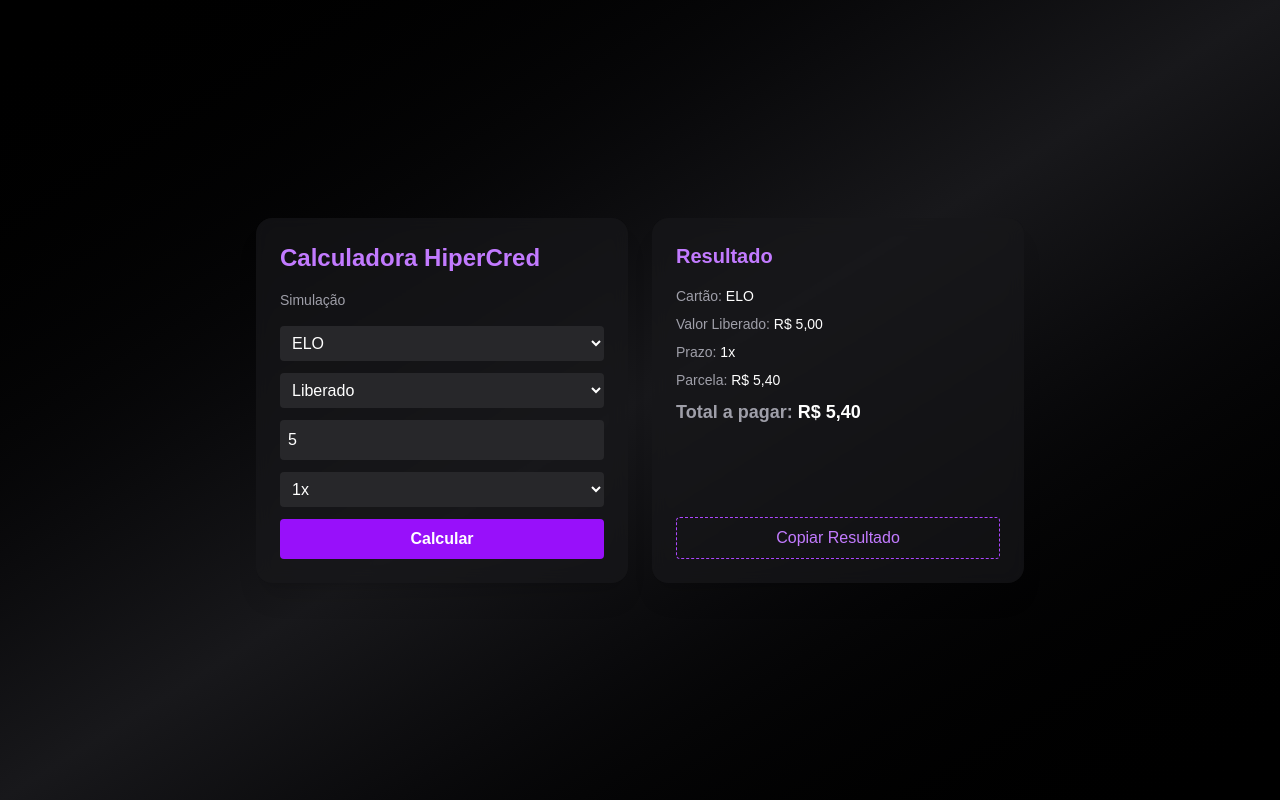
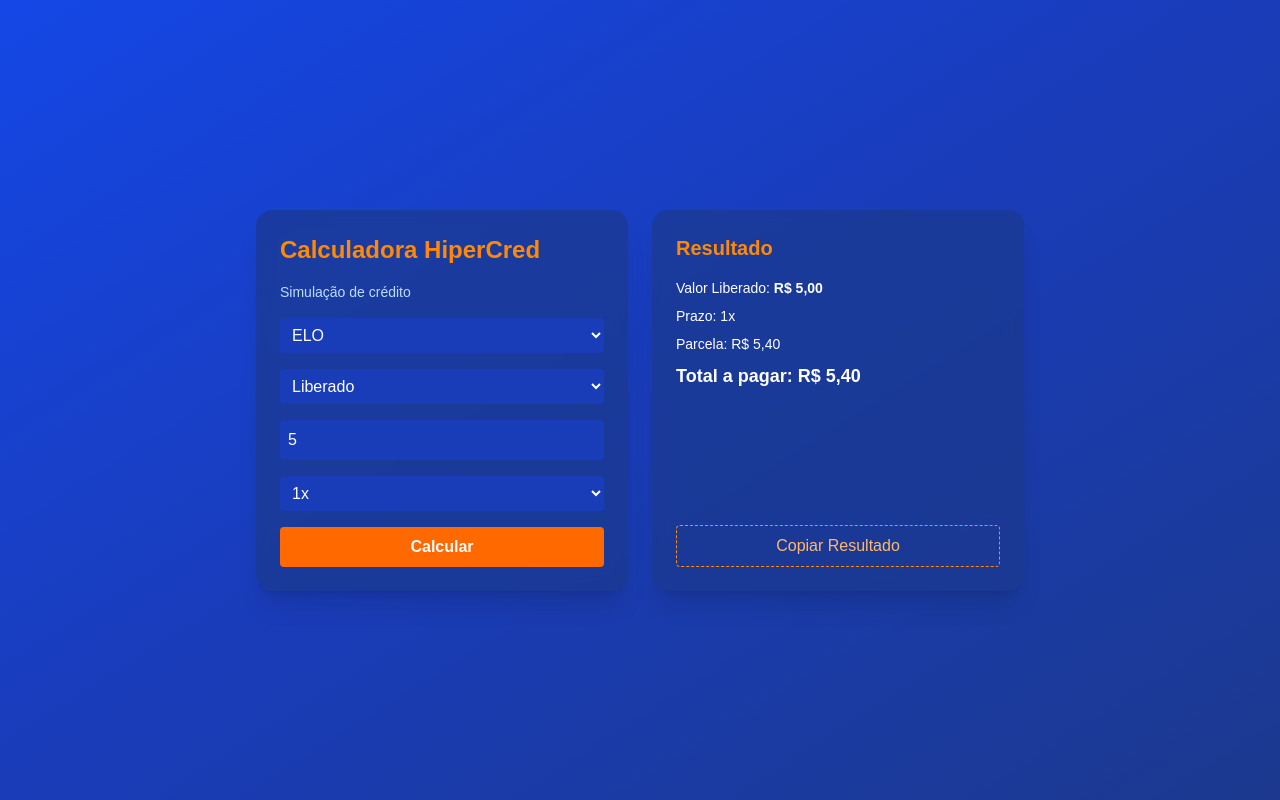
Before and after one commit to joseanttonnii/calculadora-emprestimo2, a Next.js app: page / in a window 1280 px wide. Both pictures are taken after typing "5" into the empty fields and a click on the button "Calcular". Built offline with nearby package versions, Linux system fonts and the light colour scheme.

Commit message:
Update page.tsx

```diff
--- a/app/page.tsx
+++ b/app/page.tsx
@@ -4,7 +4,10 @@
 
 // Formata números em R$
 const formatar = (v: number) =>
-  new Intl.NumberFormat("pt-BR", { minimumFractionDigits: 2, maximumFractionDigits: 2 }).format(v);
+  new Intl.NumberFormat("pt-BR", {
+    minimumFractionDigits: 2,
+    maximumFractionDigits: 2,
+  }).format(v);
 
 // Taxas de empréstimo
 const taxas = {
@@ -20,7 +23,6 @@
 
 type Tipo = keyof typeof taxas;
 type Opcao = keyof typeof taxas["tipo1"];
-type Parcelas = 0 | 1 | 2 | 3 | 4 | 5 | 6 | 7 | 8 | 9 | 10 | 11 | 12 | 13 | 14 | 15 | 16 | 17 | 18 | 19 | 20 | 21;
 
 interface Resultado {
   valorLiberado: number;
@@ -28,141 +30,114 @@
   parcela: number | null;
 }
 
-// Função de cálculo
 function calcular({ tipo, opcao, valor, parcelas }: { tipo: Tipo, opcao: Opcao, valor: number, parcelas: number }): Resultado {
-  const maxParcelas = Object.keys(taxas[tipo][opcao]).length - 1;
-  const parcelasVal = Math.min(parcelas, maxParcelas) as Parcelas;
+  const taxa = taxas[tipo][opcao][parcelas as keyof typeof taxas[Tipo][Opcao]] / 100;
 
-  const taxa = taxas[tipo][opcao][parcelasVal] / 100;
+  let valorLiberado = opcao === "liberado" ? valor : valor - valor * taxa;
+  let totalPagar = opcao === "liberado" ? valor + valor * taxa : valor;
 
-  let valorLiberado: number;
-  let totalPagar: number;
-
-  if (opcao === "liberado") {
-    valorLiberado = valor;
-    totalPagar = valor + valor * taxa;
-  } else {
-    valorLiberado = valor - valor * taxa;
-    totalPagar = valor;
-  }
-
-  const parcela = parcelasVal > 0 ? totalPagar / parcelasVal : null;
+  const parcela = parcelas > 0 ? totalPagar / parcelas : null;
 
   return { valorLiberado, totalPagar, parcela };
 }
 
-// Função para copiar texto
-function copiarTexto(texto: string) {
-  if (navigator.clipboard && window.isSecureContext) {
-    navigator.clipboard.writeText(texto).then(() => alert("Resultado copiado!")).catch(() => fallbackCopy(texto));
-  } else {
-    fallbackCopy(texto);
-  }
-}
-
-function fallbackCopy(texto: string) {
-  const textarea = document.createElement("textarea");
-  textarea.value = texto;
-  textarea.style.position = "fixed";
-  textarea.style.opacity = "0";
-  document.body.appendChild(textarea);
-  textarea.focus();
-  textarea.select();
-  try { document.execCommand("copy"); alert("Resultado copiado!"); }
-  catch { alert("Não foi possível copiar o resultado."); }
-  document.body.removeChild(textarea);
-}
-
-// Componente principal
 export default function Calculadora() {
   const [tipo, setTipo] = useState<Tipo>("tipo1");
   const [opcao, setOpcao] = useState<Opcao>("liberado");
-  const [valor, setValor] = useState<string>("");
-  const [parcelas, setParcelas] = useState<number>(1);
+  const [valor, setValor] = useState("");
+  const [parcelas, setParcelas] = useState(1);
   const [res, setRes] = useState<Resultado | null>(null);
 
   const handleCalcular = () => {
-    const numValor = Number(valor);
-    if (isNaN(numValor) || numValor <= 0) { alert("Digite um valor válido"); return; }
-    setRes(calcular({ tipo, opcao, valor: numValor, parcelas }));
+    const num = Number(valor);
+    if (!num || num <= 0) return alert("Digite um valor válido");
+    setRes(calcular({ tipo, opcao, valor: num, parcelas }));
   };
 
   const handleCopiar = () => {
     if (!res) return;
 
-    const tipoCartao = tipo === "tipo1" ? "ELO" : "VISA/Master";
+    const cartao = tipo === "tipo1" ? "ELO" : "VISA/Master";
 
     const texto = `
 =====HiperCred=====
 
-Cartão: ${tipoCartao}
+Cartão: ${cartao}
 Valor Liberado: R$ ${formatar(res.valorLiberado)}
-Prazo: ${parcelas > 0 ? `${parcelas}x` : '-'}
-Parcela: R$ ${res.parcela !== null ? formatar(res.parcela) : '-'}
+Prazo: ${parcelas}x
+Parcela: R$ ${res.parcela ? formatar(res.parcela) : "-"}
 Total a pagar: R$ ${formatar(res.totalPagar)}
-    `;
-    copiarTexto(texto.trim());
+    `.trim();
+
+    navigator.clipboard.writeText(texto);
+    alert("Resultado copiado!");
   };
 
-  const tipoCartaoDisplay = tipo === "tipo1" ? "ELO" : "VISA/Master";
-
   return (
-    <div className="min-h-screen bg-gradient-to-br from-black via-zinc-900 to-black text-white flex items-center justify-center p-6">
+    <div className="min-h-screen bg-gradient-to-br from-blue-700 via-blue-800 to-blue-900 flex items-center justify-center p-6 text-white">
       <div className="w-full max-w-3xl grid md:grid-cols-2 gap-6">
 
-        {/* Painel Entrada */}
-        <div className="bg-zinc-900/70 backdrop-blur rounded-2xl p-6 space-y-4 shadow-xl">
-          <h1 className="text-2xl font-bold text-purple-400">Calculadora HiperCred</h1>
-          <p className="text-sm text-zinc-400">Simulação</p>
+        {/* Entrada */}
+        <div className="bg-blue-900/70 backdrop-blur rounded-2xl p-6 space-y-4 shadow-xl">
+          <h1 className="text-2xl font-bold text-orange-400">Calculadora HiperCred</h1>
+          <p className="text-sm text-blue-200">Simulação de crédito</p>
 
-          <div className="space-y-3">
-            <select className="w-full p-2 rounded bg-zinc-800" value={tipo} onChange={e => setTipo(e.target.value as Tipo)}>
+          <select className="w-full p-2 rounded bg-blue-800" value={tipo} onChange={e => setTipo(e.target.value as Tipo)}>
             <option value="tipo1">ELO</option>
-              <option value="tipo2">VISA/Master</option>
+            <option value="tipo2">VISA / Master</option>
           </select>
 
-            <select className="w-full p-2 rounded bg-zinc-800" value={opcao} onChange={e => setOpcao(e.target.value as Opcao)}>
+          <select className="w-full p-2 rounded bg-blue-800" value={opcao} onChange={e => setOpcao(e.target.value as Opcao)}>
             <option value="liberado">Liberado</option>
             <option value="limite">Limite</option>
           </select>
 
           <input
             type="number"
-              className="w-full p-2 rounded bg-zinc-800"
+            className="w-full p-2 rounded bg-blue-800"
+            placeholder="Valor"
             value={valor}
             onChange={e => setValor(e.target.value)}
-              placeholder="Valor do empréstimo"
           />
 
-            <select className="w-full p-2 rounded bg-zinc-800" value={parcelas} onChange={e => setParcelas(Number(e.target.value))}>
-              {Array.from({ length: 22 }).map((_, i) => <option key={i} value={i}>{i}x</option>)}
+          <select className="w-full p-2 rounded bg-blue-800" value={parcelas} onChange={e => setParcelas(Number(e.target.value))}>
+            {Array.from({ length: 22 }).map((_, i) => (
+              <option key={i} value={i}>{i}x</option>
+            ))}
           </select>
 
-            <button className="w-full bg-purple-600 hover:bg-purple-700 transition p-2 rounded font-semibold" onClick={handleCalcular}>
+          <button
+            onClick={handleCalcular}
+            className="w-full bg-orange-500 hover:bg-orange-600 transition p-2 rounded font-semibold"
+          >
             Calcular
           </button>
         </div>
-        </div>
 
-        {/* Painel Resultado */}
-        <div className="bg-zinc-900/70 backdrop-blur rounded-2xl p-6 shadow-xl flex flex-col justify-between">
+        {/* Resultado */}
+        <div className="bg-blue-900/70 backdrop-blur rounded-2xl p-6 shadow-xl flex flex-col justify-between">
           <div>
-            <h2 className="text-xl font-semibold text-purple-400 mb-4">Resultado</h2>
+            <h2 className="text-xl font-semibold text-orange-400 mb-4">Resultado</h2>
+
             {res ? (
               <div className="space-y-2 text-sm">
-                <p><span className="text-zinc-400">Cartão:</span> {tipoCartaoDisplay}</p>
-                <p><span className="text-zinc-400">Valor Liberado:</span> R$ {formatar(res.valorLiberado)}</p>
-                <p><span className="text-zinc-400">Prazo:</span> {parcelas > 0 ? `${parcelas}x` : '-'}</p>
-                <p><span className="text-zinc-400">Parcela:</span> R$ {res.parcela !== null ? formatar(res.parcela) : '-'}</p>
-                <p className="text-lg font-bold"><span className="text-zinc-400">Total a pagar:</span> R$ {formatar(res.totalPagar)}</p>
+                <p>Valor Liberado: <strong>R$ {formatar(res.valorLiberado)}</strong></p>
+                <p>Prazo: {parcelas}x</p>
+                <p>Parcela: R$ {res.parcela ? formatar(res.parcela) : "-"}</p>
+                <p className="text-lg font-bold">
+                  Total a pagar: R$ {formatar(res.totalPagar)}
+                </p>
               </div>
             ) : (
-              <p className="text-zinc-500">Preencha os dados para calcular</p>
+              <p className="text-blue-200">Preencha os dados para calcular</p>
             )}
           </div>
 
           {res && (
-            <button className="mt-4 border border-dashed border-purple-500 text-purple-400 p-2 rounded" onClick={handleCopiar}>
+            <button
+              onClick={handleCopiar}
+              className="mt-4 border border-dashed border-orange-400 text-orange-300 p-2 rounded"
+            >
               Copiar Resultado
             </button>
           )}
```
Lines whose indentation alone changed are shown as unchanged.
